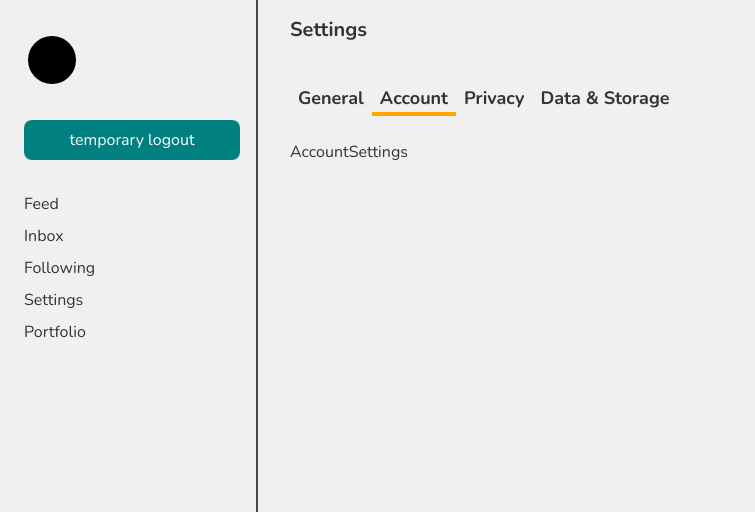
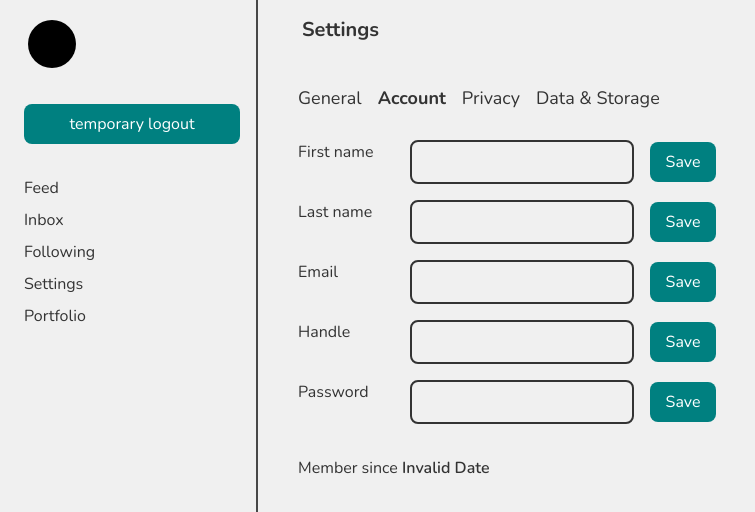
Before and after one commit to edisss1/fiabesco, a React (Vite) app: page /#/app/settings/account in a window 1280 px wide. Shown: the top 512 px of the page, without its empty margins (0-755 px from the left). Built offline with nearby package versions, Linux system fonts and the light colour scheme; no server answers.

Commit message:
update: added account settings layout, fixed open/close sidebar button

```diff
--- a/src/Pages/Inbox.tsx
+++ b/src/Pages/Inbox.tsx
@@ -56,7 +56,6 @@ const Inbox = () => {
                     const data = JSON.parse(event.data)
 
                     const incoming = data.message
-                    console.log(incoming)
 
                     if (incoming && incoming.conversationID !== conversationID)
                         return
--- a/src/Pages/settings/AccountSettings.tsx
+++ b/src/Pages/settings/AccountSettings.tsx
@@ -1,4 +1,63 @@
+import { useSelector } from "react-redux"
+import SettingsForm from "../../components/atoms/SettingsForm"
+import { RootState } from "../../redux/store"
+
 const AccountSettings = () => {
-    return <div>AccountSettings</div>
+    const { user } = useSelector((state: RootState) => state.auth)
+
+    return (
+        <div className="flex flex-col gap-4 ">
+            <SettingsForm
+                hasChanged
+                onSubmit={(e) => console.log(e)}
+                id="first-name"
+                label="First name"
+                onChange={(e) => console.log(e)}
+                value={""}
+            />
+            <SettingsForm
+                hasChanged
+                onSubmit={(e) => console.log(e)}
+                id="last-name"
+                label="Last name"
+                onChange={(e) => console.log(e)}
+                value={""}
+            />
+            <SettingsForm
+                hasChanged
+                onSubmit={(e) => console.log(e)}
+                id="email"
+                label="Email"
+                onChange={(e) => console.log(e)}
+                value={""}
+            />
+            <SettingsForm
+                hasChanged
+                onSubmit={(e) => console.log(e)}
+                id="handle"
+                label="Handle"
+                onChange={(e) => console.log(e)}
+                value={""}
+            />
+            <SettingsForm
+                hasChanged
+                onSubmit={(e) => console.log(e)}
+                id="pwd"
+                label="Password"
+                onChange={(e) => console.log(e)}
+                value={""}
+            />
+            <div className="flex flex-col gap-6 mt-4">
+                <p>
+                    Member since{" "}
+                    <span className="font-semibold ">
+                        {new Date(
+                            user?.createdAt as string
+                        ).toLocaleDateString()}
+                    </span>
+                </p>
+            </div>
+        </div>
+    )
 }
 export default AccountSettings
--- a/src/Pages/settings/Settings.tsx
+++ b/src/Pages/settings/Settings.tsx
@@ -6,7 +6,9 @@ const Settings = () => {
     return (
         <PageWrapper sidebarEnabled headerEnabled header="Settings">
             <SettingsNav />
-            <Outlet />
+            <div className="ps-2">
+                <Outlet />
+            </div>
         </PageWrapper>
     )
 }
--- a/src/components/atoms/Comment.tsx
+++ b/src/components/atoms/Comment.tsx
@@ -1,7 +1,7 @@
 import { FormEvent, useRef, useState } from "react"
 import MoreIcon from "../../assets/MoreIcon"
 import { Comment as CommentType } from "../../types/Comment"
-import { formatDate } from "../../utils/formatDate"
+import { formatDate } from "../../utils/formatTime"
 import Button from "./Button"
 import ProfilePicture from "./ProfilePicture"
 import { useTruncate } from "../../hooks/useTruncate"
--- a/src/components/atoms/Message.tsx
+++ b/src/components/atoms/Message.tsx
@@ -1,7 +1,7 @@
 import { useDispatch, useSelector } from "react-redux"
 import { MessageType } from "../../types/Message"
 import { AppDispatch, RootState } from "../../redux/store"
-import { formatDate } from "../../utils/formatDate"
+import { formatDate } from "../../utils/formatTime"
 import { useEffect, useRef, useState } from "react"
 
 import { AnimatePresence } from "framer-motion"
--- a/src/components/atoms/PageWrapper.tsx
+++ b/src/components/atoms/PageWrapper.tsx
@@ -26,30 +26,39 @@ const PageWrapper = ({
         setSidebarOpened(!isSmall)
     }, [isSmall])
     return (
-        <div className="flex min-h-screen px-2">
+        <div className="flex min-h-screen sm:px-2">
             {sidebarEnabled && (
                 <Sidebar
+                    setSidebarOpened={setSidebarOpened}
                     isSmall={isSmall}
                     onClose={() => setSidebarOpened(false)}
                     sidebarOpened={sidebarOpened}
                 />
             )}
-            <Button
-                ariaLabel="Open/close sidebar"
-                aria-expanded={sidebarOpened}
-                ariaControls="sidebar"
-                onClick={() => setSidebarOpened(!sidebarOpened)}
-                className="absolute top-2 left-2 z-41 md:hidden"
-            >
-                <HamburgerIcon />
-            </Button>
+
             <div
                 className={`flex flex-col ${
-                    sidebarEnabled && !bannerPresent && "px-8 py-4"
+                    sidebarEnabled && !bannerPresent && "md:px-8  py-4"
                 } items-start w-full overflow-y-auto `}
             >
-                {headerEnabled && (
-                    <h1 className=" text-xl font-bold">{header}</h1>
+                {sidebarEnabled && (
+                    <div
+                        className={`sticky top-0 flex items-center justf bg-background w-full z-20  ps-3`}
+                    >
+                        {isSmall && (
+                            <Button
+                                ariaLabel="Open sidebar"
+                                aria-expanded={sidebarOpened}
+                                ariaControls="sidebar"
+                                onClick={() => setSidebarOpened(!sidebarOpened)}
+                            >
+                                <HamburgerIcon />
+                            </Button>
+                        )}
+                        {headerEnabled && (
+                            <h1 className=" text-xl font-bold">{header}</h1>
+                        )}
+                    </div>
                 )}
                 {children}
             </div>
--- /dev/null
+++ b/src/components/atoms/SettingsForm.tsx
@@ -0,0 +1,38 @@
+import { FormEvent } from "react"
+import Button from "./Button"
+
+interface SettingsFormProps {
+    value: string
+    onChange: (e: React.ChangeEvent<HTMLInputElement>) => void
+    label: string
+    id: string
+    hasChanged: boolean
+    onSubmit: (e: FormEvent) => void
+}
+
+const SettingsForm = ({
+    value,
+    onChange,
+    label,
+    id,
+    hasChanged
+}: SettingsFormProps) => {
+    return (
+        <form className="flex items-center gap-4 max-md:items-end">
+            <div className="flex w-full max-w-[350px] md:gap-9 max-md:flex-col justify-between ">
+                <label htmlFor={id}>{label}</label>
+                <input
+                    className="border-2  border-text-primary max-w-[300px] focus:outline-primary p-2 rounded-lg"
+                    type="text"
+                    id={id}
+                    value={value}
+                    onChange={onChange}
+                />
+            </div>
+            <Button className="min-w-fit " variant="secondary" variantEnabled>
+                Save
+            </Button>
+        </form>
+    )
+}
+export default SettingsForm
--- a/src/components/atoms/SettingsNavLink.tsx
+++ b/src/components/atoms/SettingsNavLink.tsx
@@ -1,5 +1,4 @@
-import { useEffect } from "react"
-import { NavLink, useLocation } from "react-router-dom"
+import { NavLink } from "react-router-dom"
 
 interface SettingsNavLinkProps {
     path: string
@@ -7,22 +6,11 @@ interface SettingsNavLinkProps {
 }
 
 const SettingsNavLink = ({ path, text }: SettingsNavLinkProps) => {
-    const location = useLocation()
-    const isActive = location.pathname === path
-
-    useEffect(() => {
-        console.log("Path", path, "Current Path", location.pathname)
-        console.log("isActive", isActive, "From Link", text)
-    }, [isActive, path, location.pathname])
-
     return (
-        <li className="py-1 px-2 text-lg relative after:scale-x-0 hover:after:scale-x-100 after:origin-left font-bold after:content-[''] after:block after:w-[calc(100%+5px)] after:h-1 after:bg-primary  after:rounded-full after:absolute after:bottom-0 after:right-1/2  after:translate-x-1/2">
+        <li className="py-1 px-2 text-lg relative after:scale-x-0 hover:after:scale-x-100   after:content-[''] after:block after:w-[calc(100%+5px)] after:h-1 after:bg-primary  after:rounded-full after:absolute after:bottom-0 after:right-1/2  after:translate-x-1/2 transition-all duration-200">
             <NavLink
                 className={({ isActive }) =>
-                    `${
-                        isActive &&
-                        "after:content-[''] after:block after:w-[calc(100%+5px)] after:h-1 after:bg-primary  after:rounded-full after:absolute  after:bottom-0 after:right-1/2 after:translate-x-1/2"
-                    }
+                    `${isActive && "font-bold"}
                     `
                 }
                 to={path}
--- a/src/components/organisms/SettingsNav.tsx
+++ b/src/components/organisms/SettingsNav.tsx
@@ -1,4 +1,3 @@
-import Select from "../atoms/Select"
 import SettingsNavLink from "../atoms/SettingsNavLink"
 
 const links = [
@@ -23,7 +22,7 @@ const links = [
 const SettingsNav = () => {
     return (
         <nav className="mt-9 mb-6 ">
-            <ul className="flex items-center settings-nav-links ">
+            <ul className="flex items-center settings-nav-links max-sm:justify-center max-sm:flex-wrap">
                 {links.map((link, index) => (
                     <SettingsNavLink key={index} {...link} />
                 ))}
--- a/src/components/organisms/Sidebar.tsx
+++ b/src/components/organisms/Sidebar.tsx
@@ -7,14 +7,21 @@ import { useNavigate } from "react-router-dom"
 import { logout } from "../../utils/logout"
 import { AnimatePresence, motion } from "framer-motion"
 import { useRef } from "react"
+import HamburgerIcon from "../../assets/HamburgerIcon"
 
 interface SidebarProps {
     sidebarOpened: boolean
     isSmall: boolean
     onClose: () => void
+    setSidebarOpened: React.Dispatch<React.SetStateAction<boolean>>
 }
 
-const Sidebar = ({ sidebarOpened, isSmall, onClose }: SidebarProps) => {
+const Sidebar = ({
+    sidebarOpened,
+    isSmall,
+    onClose,
+    setSidebarOpened
+}: SidebarProps) => {
     const { user } = useSelector((state: RootState) => state.auth)
     const navigate = useNavigate()
     const dispatch = useDispatch<AppDispatch>()
@@ -57,7 +64,16 @@ const Sidebar = ({ sidebarOpened, isSmall, onClose }: SidebarProps) => {
                     isSmall ? "fixed left-0 top-0 bg-white z-40" : "sticky"
                 } top-0 gap-8 w-full max-w-[250px] p-4 h-screen border-r-2 border-black/70 `}
             >
-                <div className="mt-4">
+                {isSmall && (
+                    <Button
+                        ariaLabel="Close sidebar"
+                        aria-expanded={sidebarOpened}
+                        ariaControls="sidebar"
+                        onClick={() => setSidebarOpened(!sidebarOpened)}
+                    >
+                        <HamburgerIcon />
+                    </Button>
+                )}
                 <UserInfo
                     firstName={user?.firstName}
                     lastName={user?.lastName}
@@ -65,7 +81,6 @@ const Sidebar = ({ sidebarOpened, isSmall, onClose }: SidebarProps) => {
                     photoURL={user?.photoURL}
                     userID={user?._id}
                 />
-                </div>
                 <Button
                     onClick={() => logout(navigate, dispatch)}
                     variant="secondary"
```
Also changed, not shown: src/Router.tsx (+4 -5 lines), src/utils/formatTime.ts (renamed from src/utils/formatDate.ts). Lines whose indentation alone changed are shown as unchanged.
